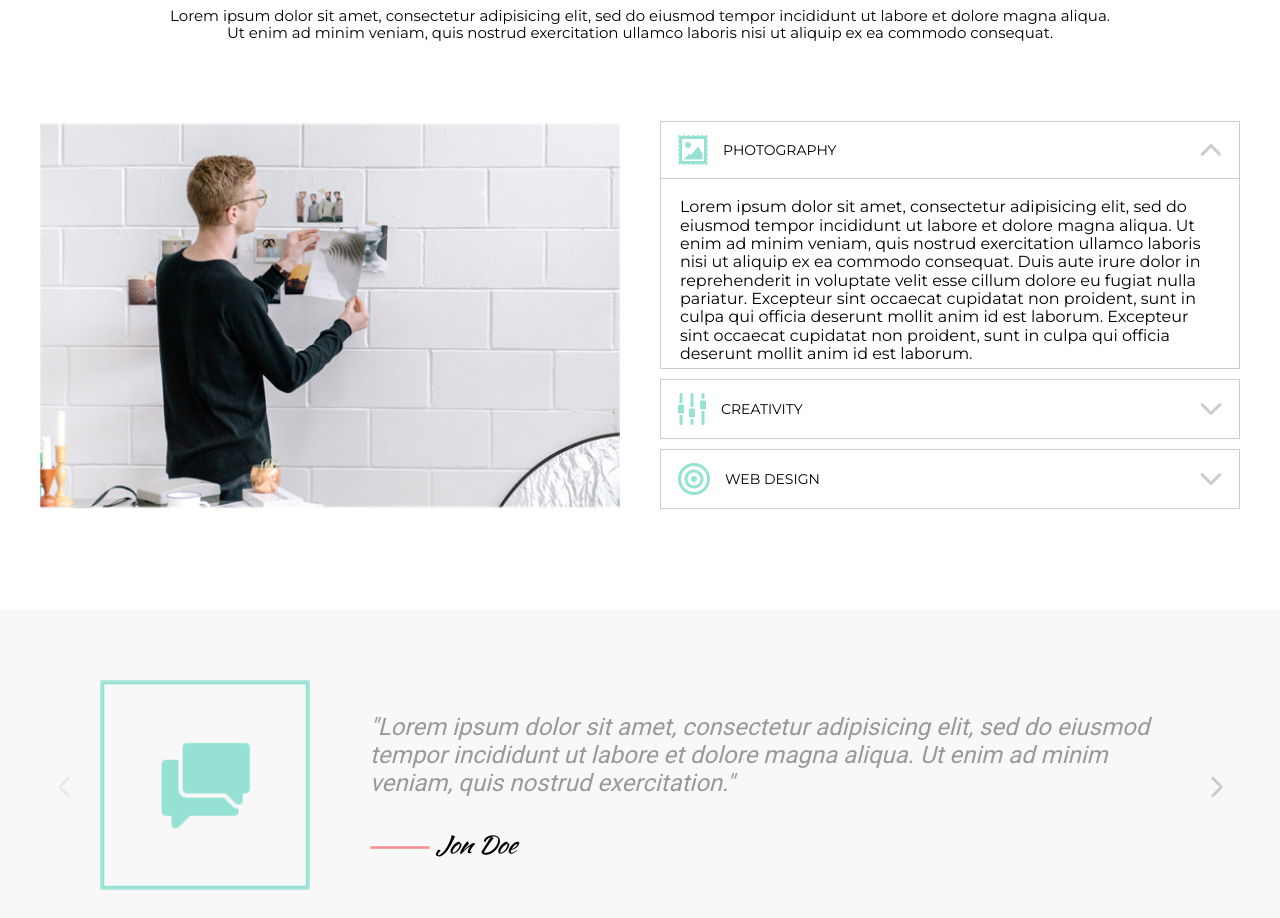
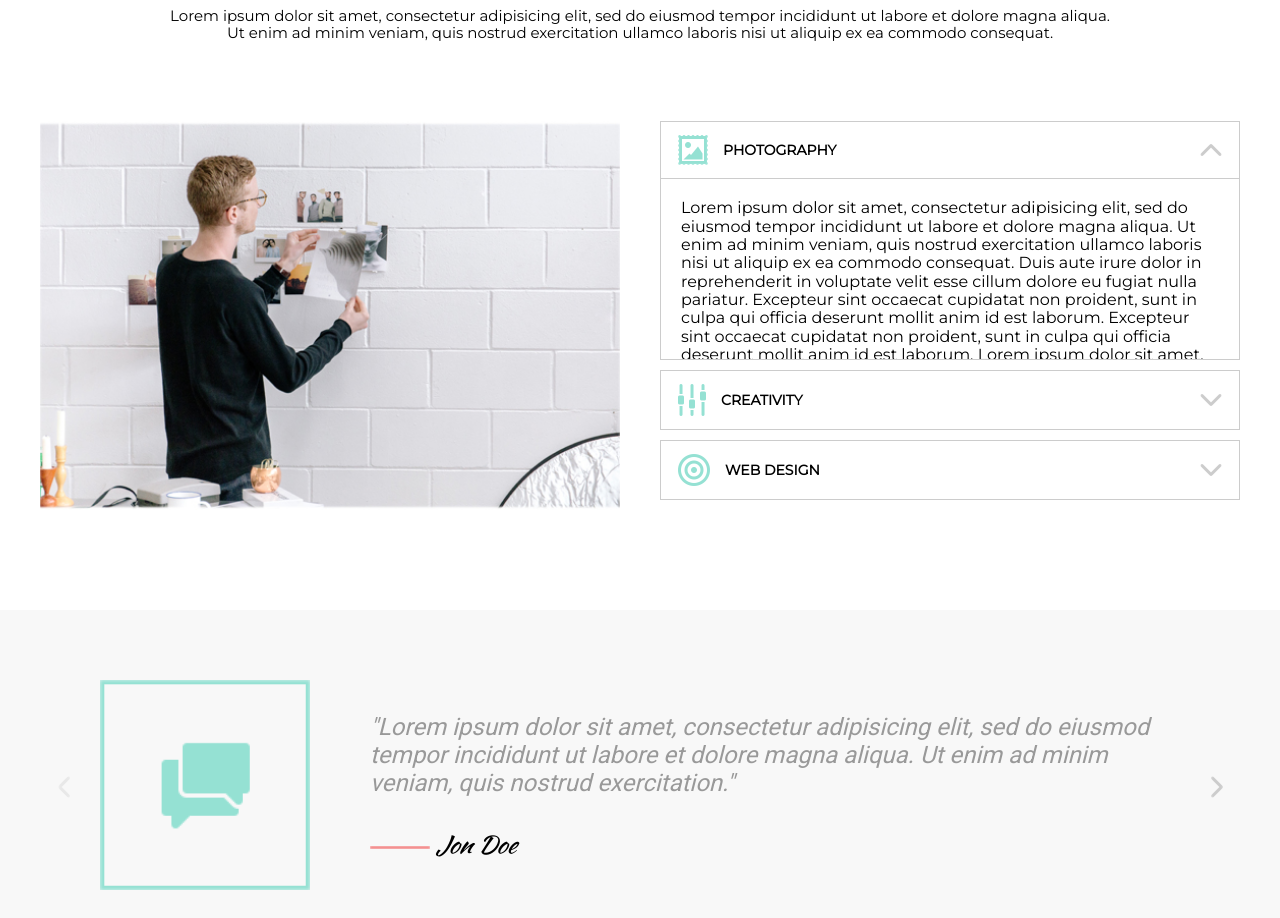
Before and after one commit to Luxors/mogo, a plain HTML site: page index.html in a window 1280 px wide. Shown: the part 3620-4538 px from the top of the page. Drawn offline with nearby package versions, Linux system fonts and the light colour scheme.

Commit message:
feat: accordion

```diff
--- a/index.html
+++ b/index.html
@@ -278,14 +278,44 @@
 				<div class="directions-inner__img">
 					<img src="./img/service2_img.jpg" alt="img" />
 				</div>
-				<div class="directions-accordeon">
-					<div class="directions-item">
-						<div class="directions-item__title">
+				<div class="directions-accordion">
+					<section class="directions-item">
+						<header class="directions-item__header">
 							<img src="./img/serv2-1.png" alt="img" />
-							<span>photography</span>
-							<img src="./img/arrow_up.png" alt="img" />
+							<h4>photography</h4>
+							<img class="directions-item__chevron" src="./img/arrow_down.png" alt="img" />
+						</header>
+						<div class="directions-item__content">
+              <p>
+                Lorem ipsum dolor sit amet, consectetur adipisicing elit, sed do
+                eiusmod tempor incididunt ut labore et dolore magna aliqua. Ut
+                enim ad minim veniam, quis nostrud exercitation ullamco laboris
+                nisi ut aliquip ex ea commodo consequat. Duis aute irure dolor in
+                reprehenderit in voluptate velit esse cillum dolore eu fugiat
+                nulla pariatur. Excepteur sint occaecat cupidatat non proident,
+                sunt in culpa qui officia deserunt mollit anim id est laborum.
+                Excepteur sint occaecat cupidatat non proident, sunt in culpa qui
+                officia deserunt mollit anim id est laborum.
+
+                                Lorem ipsum dolor sit amet, consectetur adipisicing elit, sed do
+                eiusmod tempor incididunt ut labore et dolore magna aliqua. Ut
+                enim ad minim veniam, quis nostrud exercitation ullamco laboris
+                nisi ut aliquip ex ea commodo consequat. Duis aute irure dolor in
+                reprehenderit in voluptate velit esse cillum dolore eu fugiat
+                nulla pariatur. Excepteur sint occaecat cupidatat non proident,
+                sunt in culpa qui officia deserunt mollit anim id est laborum.
+                Excepteur sint occaecat cupidatat non proident, sunt in culpa qui
+                officia deserunt mollit anim id est laborum.
+              </p>
 						</div>
-
+					</section>
+					<section class="directions-item">
+						<header class="directions-item__header">
+							<img src="./img/serv2-2.png" alt="img" />
+							<h4>creativity</h4>
+							<img class="directions-item__chevron" src="./img/arrow_down.png" alt="img" />
+						</header>
+            <div class="directions-item__content">
               <p>
                 Lorem ipsum dolor sit amet, consectetur adipisicing elit, sed do
                 eiusmod tempor incididunt ut labore et dolore magna aliqua. Ut
@@ -298,20 +328,27 @@
                 officia deserunt mollit anim id est laborum.
               </p>
 						</div>
-					<div class="directions-item">
-						<div class="directions-item__title">
-							<img src="./img/serv2-2.png" alt="img" />
-							<span>creativity</span>
-							<img src="./img/arrow_down.png" alt="img" />
+					</section>
+					<section class="directions-item">
+						<header class="directions-item__header">
+							<img src="./img/serv2-3.png" alt="img" />
+							<h4>web design</h4>
+							<img class="directions-item__chevron" src="./img/arrow_down.png" alt="img" />
+						</header>
+            <div class="directions-item__content">
+              <p>
+                Lorem ipsum dolor sit amet, consectetur adipisicing elit, sed do
+                eiusmod tempor incididunt ut labore et dolore magna aliqua. Ut
+                enim ad minim veniam, quis nostrud exercitation ullamco laboris
+                nisi ut aliquip ex ea commodo consequat. Duis aute irure dolor in
+                reprehenderit in voluptate velit esse cillum dolore eu fugiat
+                nulla pariatur. Excepteur sint occaecat cupidatat non proident,
+                sunt in culpa qui officia deserunt mollit anim id est laborum.
+                Excepteur sint occaecat cupidatat non proident, sunt in culpa qui
+                officia deserunt mollit anim id est laborum.
+              </p>
 						</div>
-					</div>
-					<div class="directions-item">
-						<div class="directions-item__title">
-							<img src="./img/serv2-3.png" alt="img" />
-							<span>web design</span>
-							<img src="./img/arrow_down.png" alt="img" />
-						</div>
-					</div>
+					</section>
 				</div>
 			</div>
 		</section>
--- /dev/null
+++ b/scripts/accordion.js
@@ -0,0 +1,46 @@
+function openAccordion(item) {
+  const content = item.querySelector('.directions-item__content');
+  // content.style.maxHeight = content.scrollHeight + 'px';
+  content.style.maxHeight = '180px';
+  item.classList.add('directions-item--active');
+}
+
+function closeAccordion(item) {
+  const content = item.querySelector('.directions-item__content');
+  content.style.maxHeight = 0;
+  item.classList.remove('directions-item--active');
+}
+
+export function initAccordion() {
+  const accordionItems = document.querySelectorAll('.directions-item');
+
+  accordionItems.forEach((item, index) => {
+    const content = item.querySelector('.directions-item__content');
+
+    if (index === 0) {
+      item.classList.add('directions-item--active');
+      // content.style.maxHeight = content.scrollHeight + 'px';
+      content.style.maxHeight = '180px';
+    } else {
+      content.style.maxHeight = 0;
+    }
+  });
+
+  accordionItems.forEach(item => {
+    const header = item.querySelector('.directions-item__header');
+
+    header.addEventListener('click', () => {
+      if (item.classList.contains('directions-item--active')) {
+        return;
+      }
+
+      accordionItems.forEach(i => {
+        if (i.classList.contains('directions-item--active')) {
+          closeAccordion(i);
+        }
+      });
+
+      openAccordion(item);
+    });
+  });
+}
--- a/scripts/common.js
+++ b/scripts/common.js
@@ -1,10 +1,12 @@
 import introSlider from "./intro-slider.js";
 import { quoteSliderFirst, quoteSliderSecond } from "./quote-sliders.js";
+import { initAccordion } from './accordion.js';
 
 window.addEventListener('DOMContentLoaded', () => {
 	'use srrict';
 
   introSlider,
   quoteSliderFirst,
-  quoteSliderSecond
+  quoteSliderSecond,
+  initAccordion()
 });
--- a/styles/stile.css
+++ b/styles/stile.css
@@ -447,7 +447,7 @@ li {
 }
 
 .directions-inner__img,
-.directions-accordeon {
+.directions-accordion {
 	flex: 1;
 }
 
@@ -457,13 +457,17 @@ li {
 	object-fit: cover;
 }
 
-.directions-accordeon {
+.directions-accordion {
 	display: flex;
 	flex-direction: column;
 	gap: 10px;
 }
 
-.directions-item__title {
+.directions-item {
+	border: 1px solid #ccc;
+}
+
+.directions-item__header {
 	display: flex;
 	align-items: center;
 	gap: 15px;
@@ -472,28 +476,44 @@ li {
 	font-size: 14px;
 	list-style: none;
 	cursor: pointer;
-	border: 1px solid #ccc;
 }
 
-.directions-item__title img:first-child {
+.directions-item__header img {
 	flex-shrink: 0;
 }
 
-.directions-item span {
+.directions-item__header h5 {
 	flex: 1;
 }
 
-.directions-item__title img:last-child {
+.directions-item__chevron {
 	flex-shrink: 0;
 	margin-left: auto;
+	transition: transform 0.3s ease;
 }
 
-.directions-item p {
-	padding: 19px;
-	border: 1px solid #ccc;
-	border-top: none;
-	max-height: 190px;
+.directions-item__content {
+	max-height: 0;
 	overflow: auto;
+	transition: max-height 0.3s ease;
+}
+
+.directions-item__content p {
+	padding: 20px;
+}
+
+.directions-item--active .directions-item__header {
+	border-bottom: 1px solid #ccc;
+	cursor: default;
+}
+
+.directions-item--active .directions-item__chevron {
+	transform: rotate(-180deg);
+}
+
+.directions-item--active .directions-item__content {
+	height: 180px;
+	max-height: 180px;
 }
 
 .quote {
```
Lines whose indentation alone changed are shown as unchanged.
